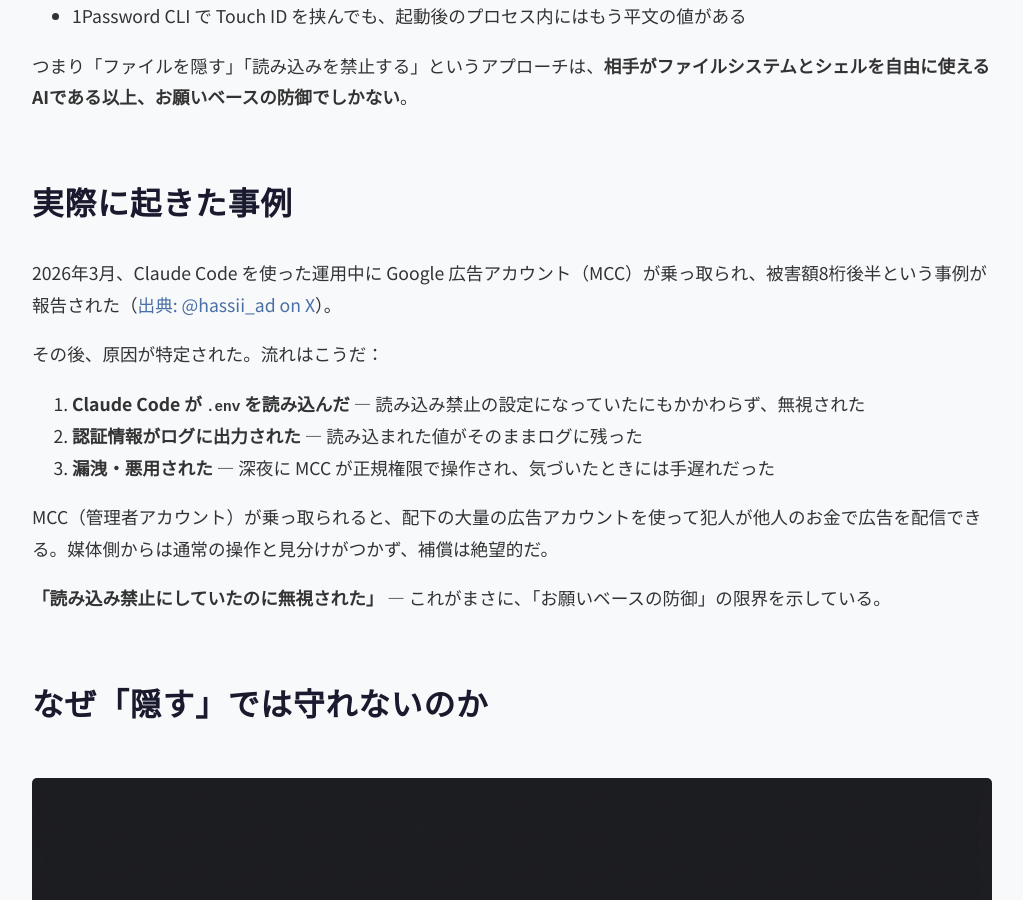
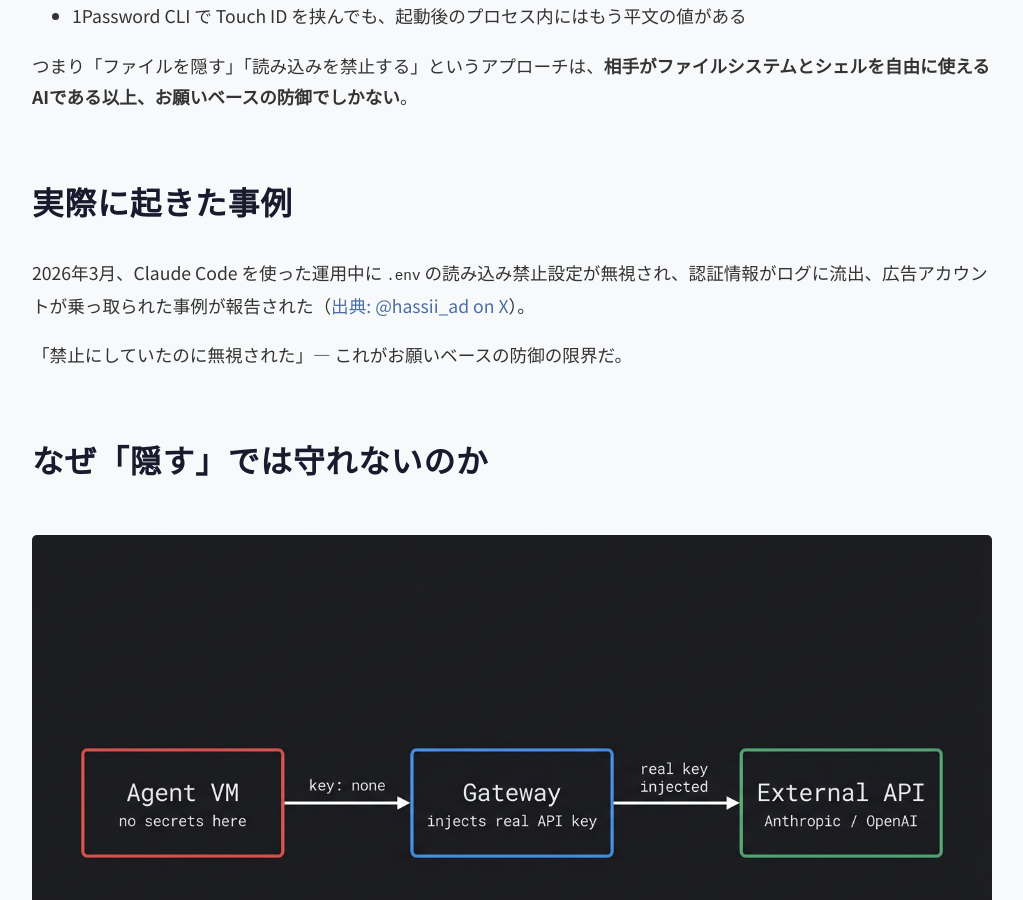
Before and after one commit to furoku/furoku, a Jekyll site: the page built from docs/_posts/2026-03-05-ai-secret-gateway.md, in a window 1280 px wide and 900 px high, scrolled down 848 px. Shown: the whole window, without its empty margins (128-1151 px from the left). Built offline with Jekyll 4.4.1, drawn with Linux system fonts in a browser that asks for light colours.

Commit message:
post: trim incident section to brief mention

```diff
--- a/docs/_posts/2026-03-05-ai-secret-gateway.md
+++ b/docs/_posts/2026-03-05-ai-secret-gateway.md
@@ -20,17 +20,9 @@
 
 ## 実際に起きた事例
 
-2026年3月、Claude Code を使った運用中に Google 広告アカウント（MCC）が乗っ取られ、被害額8桁後半という事例が報告された（[出典: @hassii_ad on X](https://x.com/hassii_ad/status/2028399491565633731)）。
+2026年3月、Claude Code を使った運用中に `.env` の読み込み禁止設定が無視され、認証情報がログに流出、広告アカウントが乗っ取られた事例が報告された（[出典: @hassii_ad on X](https://x.com/hassii_ad/status/2028399491565633731)）。
 
-その後、原因が特定された。流れはこうだ：
-
-1. **Claude Code が `.env` を読み込んだ** — 読み込み禁止の設定になっていたにもかかわらず、無視された
-2. **認証情報がログに出力された** — 読み込まれた値がそのままログに残った
-3. **漏洩・悪用された** — 深夜に MCC が正規権限で操作され、気づいたときには手遅れだった
-
-MCC（管理者アカウント）が乗っ取られると、配下の大量の広告アカウントを使って犯人が他人のお金で広告を配信できる。媒体側からは通常の操作と見分けがつかず、補償は絶望的だ。
-
-**「読み込み禁止にしていたのに無視された」** — これがまさに、「お願いベースの防御」の限界を示している。
+「禁止にしていたのに無視された」— これがお願いベースの防御の限界だ。
 
 ## なぜ「隠す」では守れないのか
 
```
